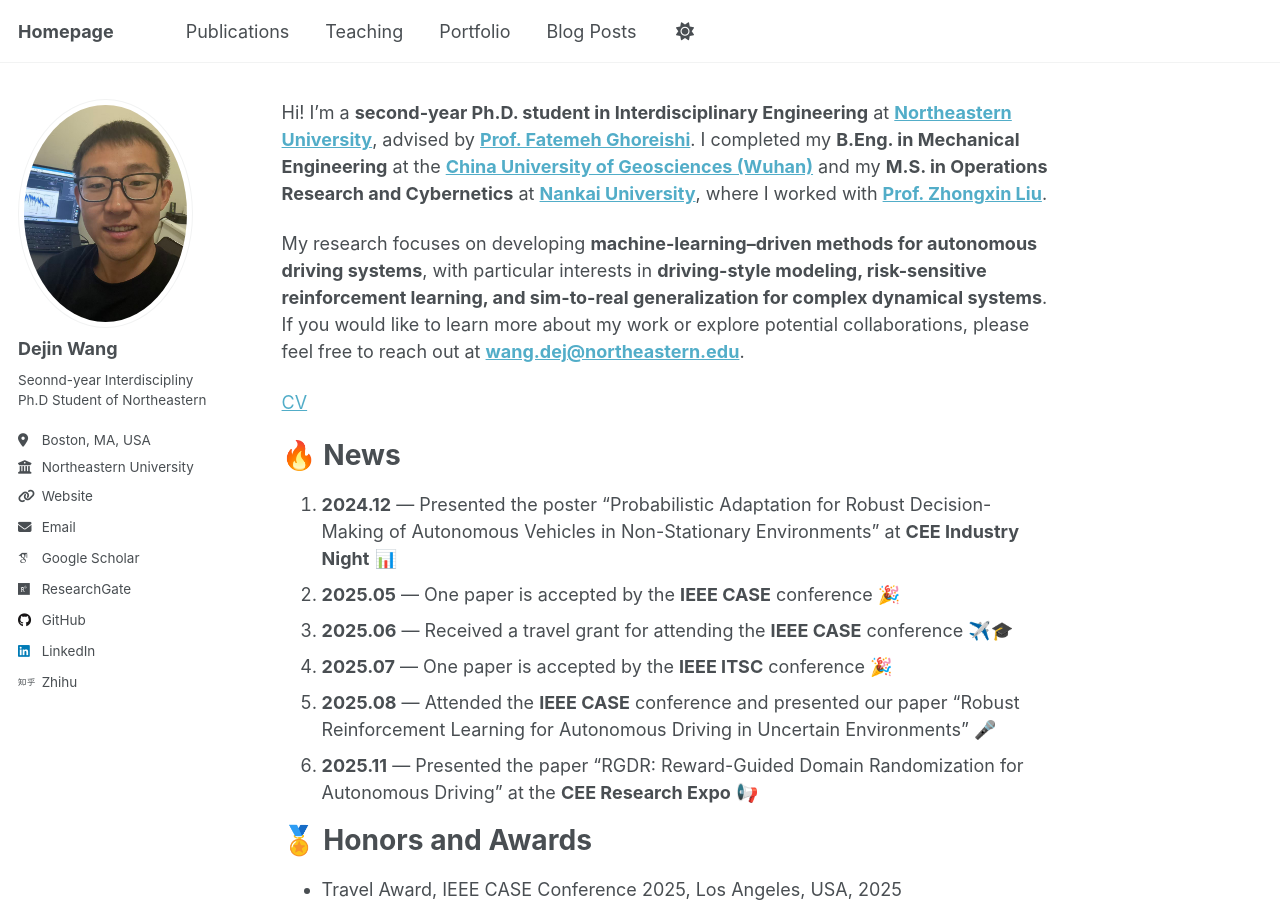
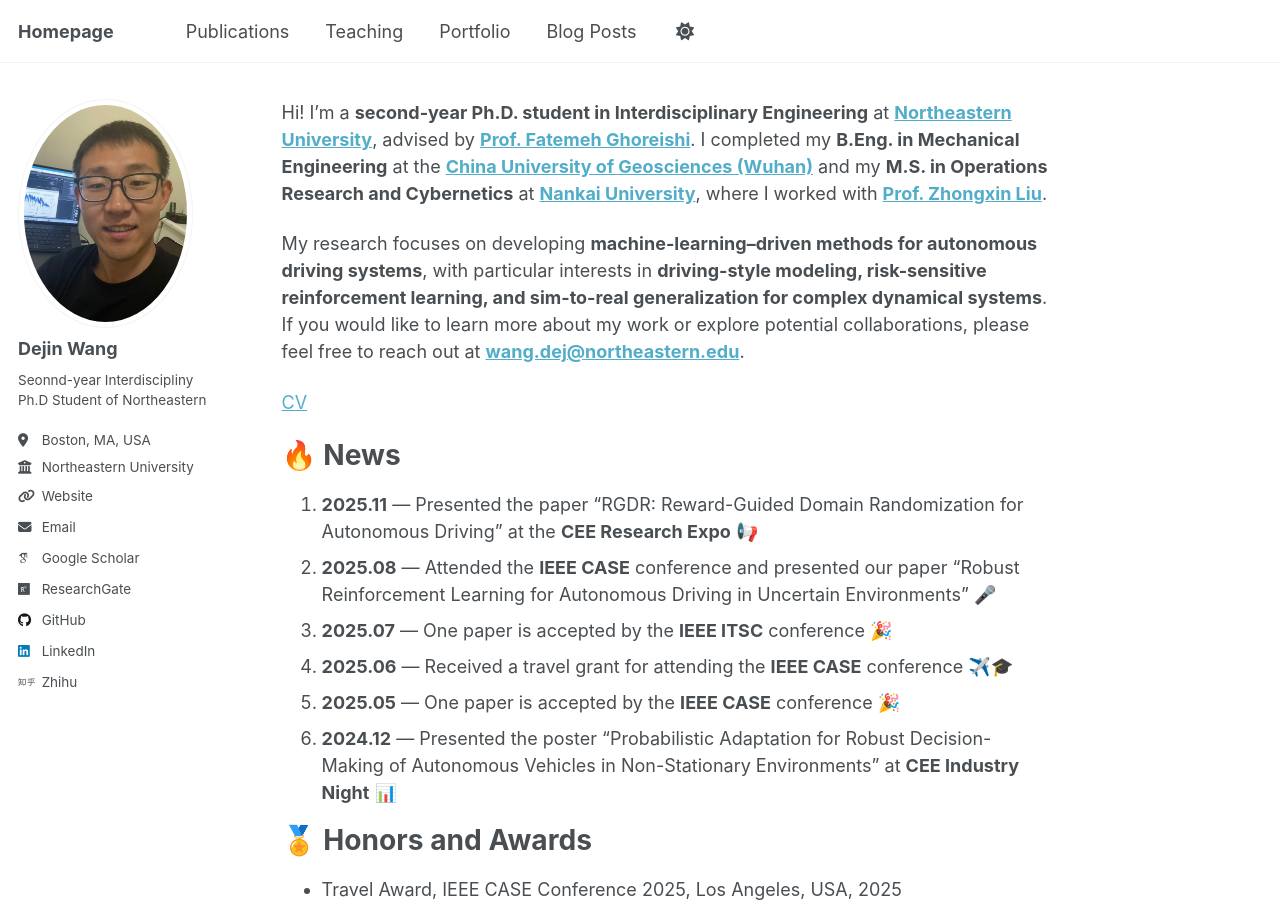
Before and after one commit to dejin-wang/dejin-wang.github.io, a Jekyll site: the page built from _pages/about.md, in a window 1280 px wide and 900 px high. Built offline with Jekyll 4.4.1, drawn with Linux system fonts in a browser that asks for light colours; some web fonts are replaced; a script that is not in the unit is left out.

```diff
--- a/_pages/about.md
+++ b/_pages/about.md
@@ -18,12 +18,13 @@ My research focuses on developing **machine-learning–driven methods for autono
 🔥 News
 ======
 
-1. **2024.12** — Presented the poster “Probabilistic Adaptation for Robust Decision-Making of Autonomous Vehicles in Non-Stationary Environments” at **CEE Industry Night** 📊
-2. **2025.05** — One paper is accepted by the **IEEE CASE** conference 🎉
-3. **2025.06** — Received a travel grant for attending the **IEEE CASE** conference ✈️🎓
-4. **2025.07** — One paper is accepted by the **IEEE ITSC** conference 🎉
-5. **2025.08** — Attended the **IEEE CASE** conference and presented our paper “Robust Reinforcement Learning for Autonomous Driving in Uncertain Environments” 🎤
-6. **2025.11** — Presented the paper “RGDR: Reward-Guided Domain Randomization for Autonomous Driving” at the **CEE Research Expo** 📢
+1. **2025.11** — Presented the paper “RGDR: Reward-Guided Domain Randomization for Autonomous Driving” at the **CEE Research Expo** 📢
+2. **2025.08** — Attended the **IEEE CASE** conference and presented our paper “Robust Reinforcement Learning for Autonomous Driving in Uncertain Environments” 🎤
+3. **2025.07** — One paper is accepted by the **IEEE ITSC** conference 🎉
+4. **2025.06** — Received a travel grant for attending the **IEEE CASE** conference ✈️🎓
+5. **2025.05** — One paper is accepted by the **IEEE CASE** conference 🎉
+6. **2024.12** — Presented the poster “Probabilistic Adaptation for Robust Decision-Making of Autonomous Vehicles in Non-Stationary Environments” at **CEE Industry Night** 📊
+
 
 
 
```
